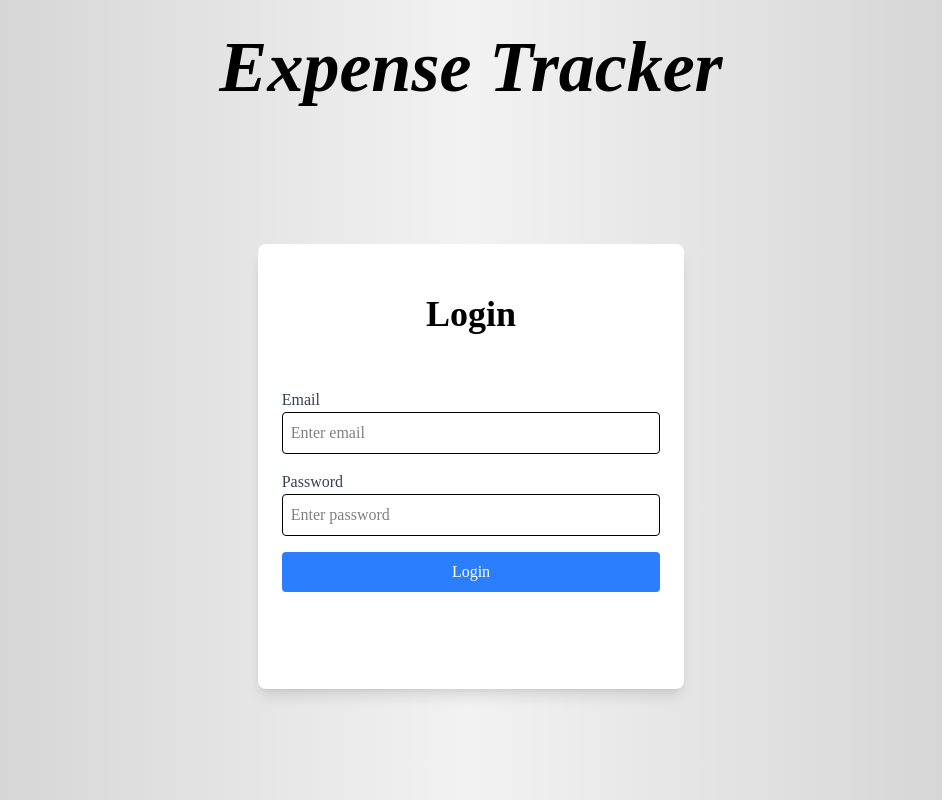
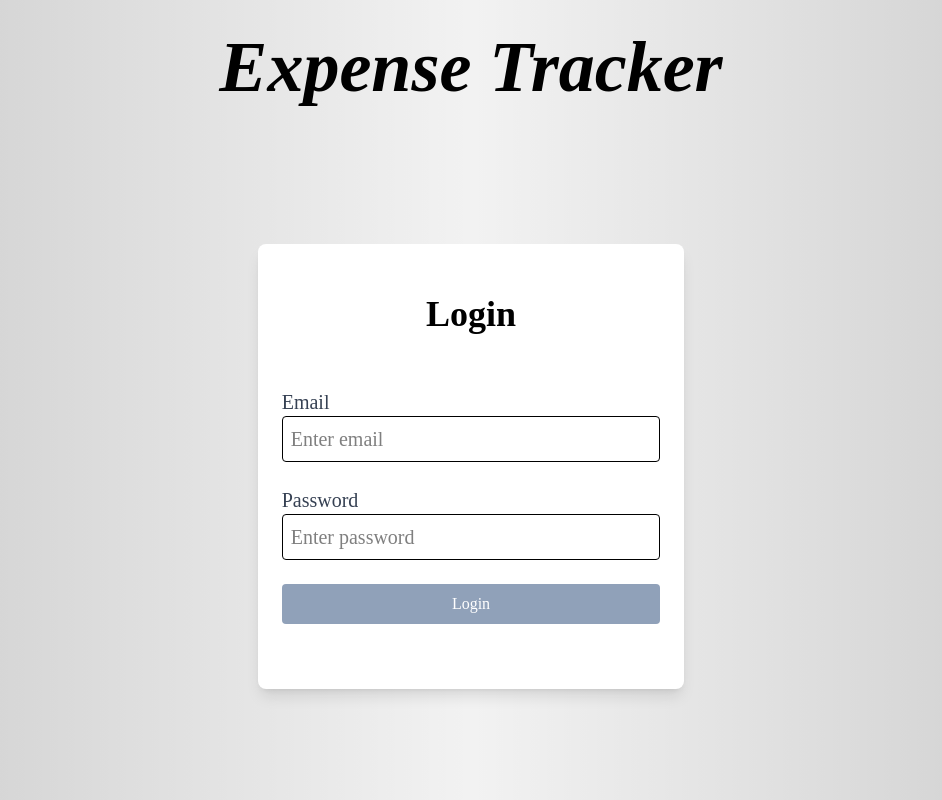
Before and after one commit to ADKeiber/VueJSExploration, a Vue app in the folder ExpenseTracker/: page / in a window 1280 px wide. Shown: the whole page, without its empty margins (169-1111 px from the left). Built offline with nearby package versions, Linux system fonts and the light colour scheme.

Commit message:
more formatting

```diff
--- a/ExpenseTracker/src/components/LoginModal.vue
+++ b/ExpenseTracker/src/components/LoginModal.vue
@@ -10,17 +10,17 @@
     </div>
 
     <form class="w-full max-w-100 h-4/6">
-      <div class="mb-4">
+      <div class="mb-6 text-xl">
         <label class="block text-gray-700">Email</label>
         <input type="email" class="w-full p-2 border rounded focus:ring-2 focus:ring-blue-500" placeholder="Enter email">
       </div>
 
-      <div class="mb-4">
+      <div class="mb-6 text-xl">
         <label class="block text-gray-700">Password</label>
         <input type="password" class="w-full p-2 border rounded focus:ring-2 focus:ring-blue-500" placeholder="Enter password">
       </div>
 
-      <button type="submit" class="w-full bg-blue-500 text-white py-2 rounded hover:bg-blue-600">
+      <button type="submit" class="w-full bg-slate-400 text-white py-2 rounded hover:bg-slate-500">
         Login
       </button>
     </form>
```
